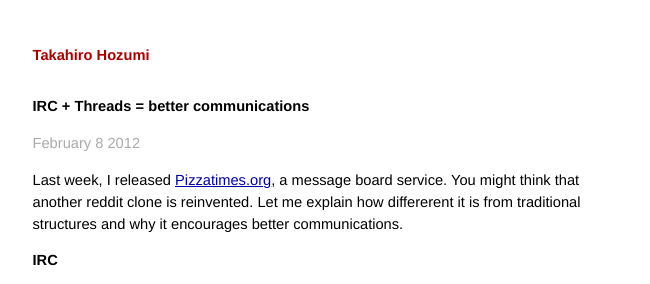
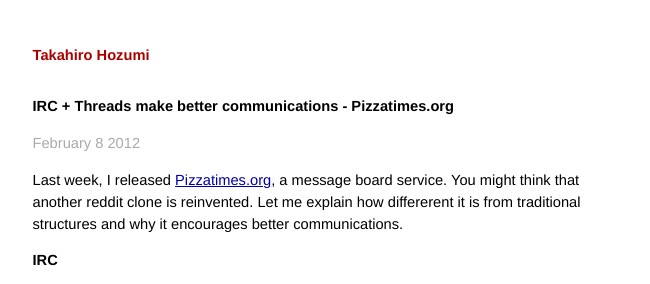
Before and after one commit to hozumi/hozumi.github.com, a Jekyll site: the page built from _posts/2012-02-08-pizzatimes.markdown, in a window 1280 px wide. Shown: the top 284 px of the page, without its empty margins (314-964 px from the left). Built offline with Jekyll 4.4.1, drawn with Linux system fonts in a browser that asks for light colours; Markdown is read by kramdown in place of the engine named in the settings; comment, search, counter and statistics services are not loaded.

Commit message:
change title

```diff
--- a/_posts/2012-02-08-pizzatimes.markdown
+++ b/_posts/2012-02-08-pizzatimes.markdown
@@ -1,6 +1,6 @@
 ---
 layout: post
-title: IRC + Threads = better communications
+title: IRC + Threads make better communications - Pizzatimes.org
 ---
 
 # {{page.title}}
```
